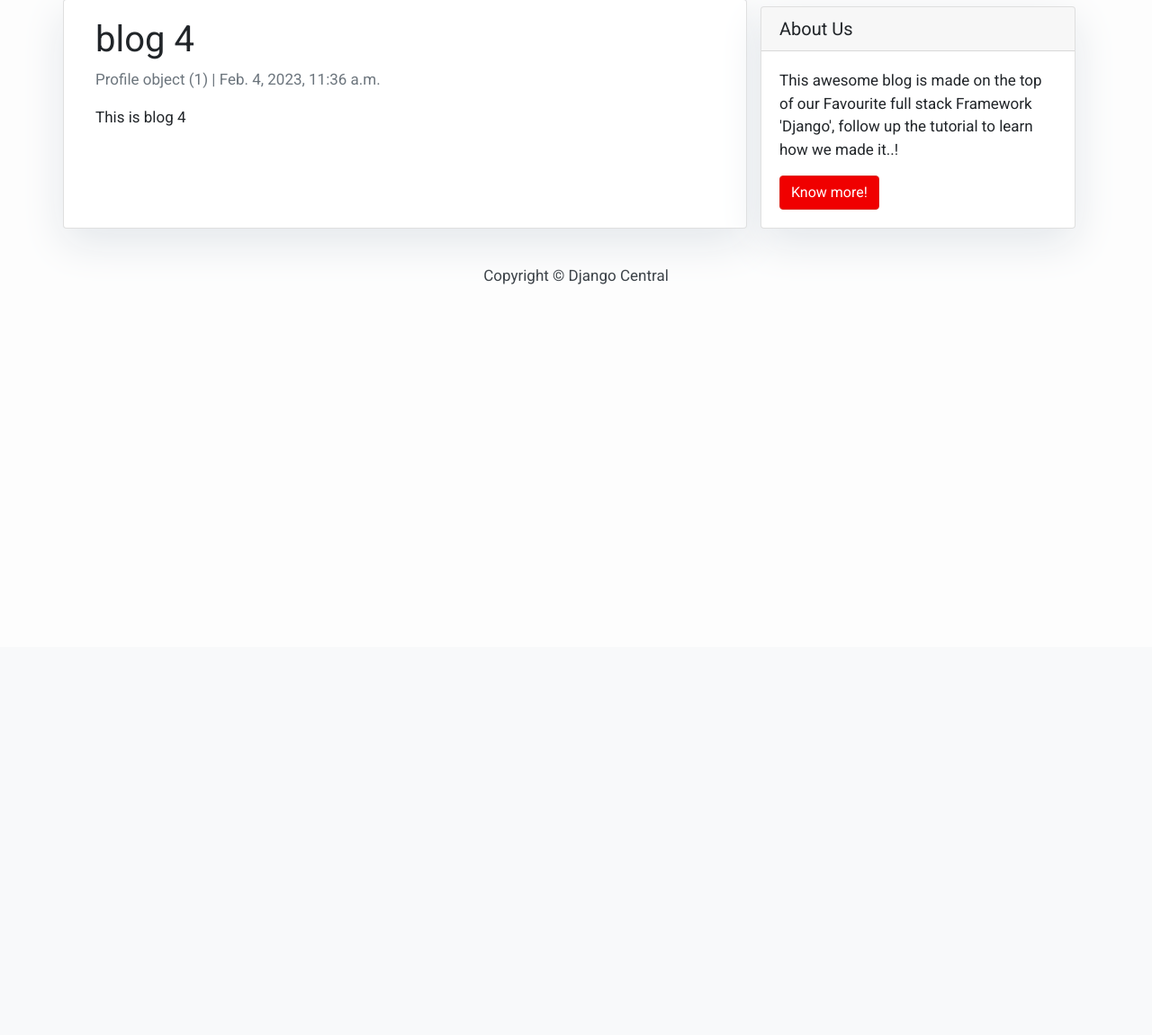
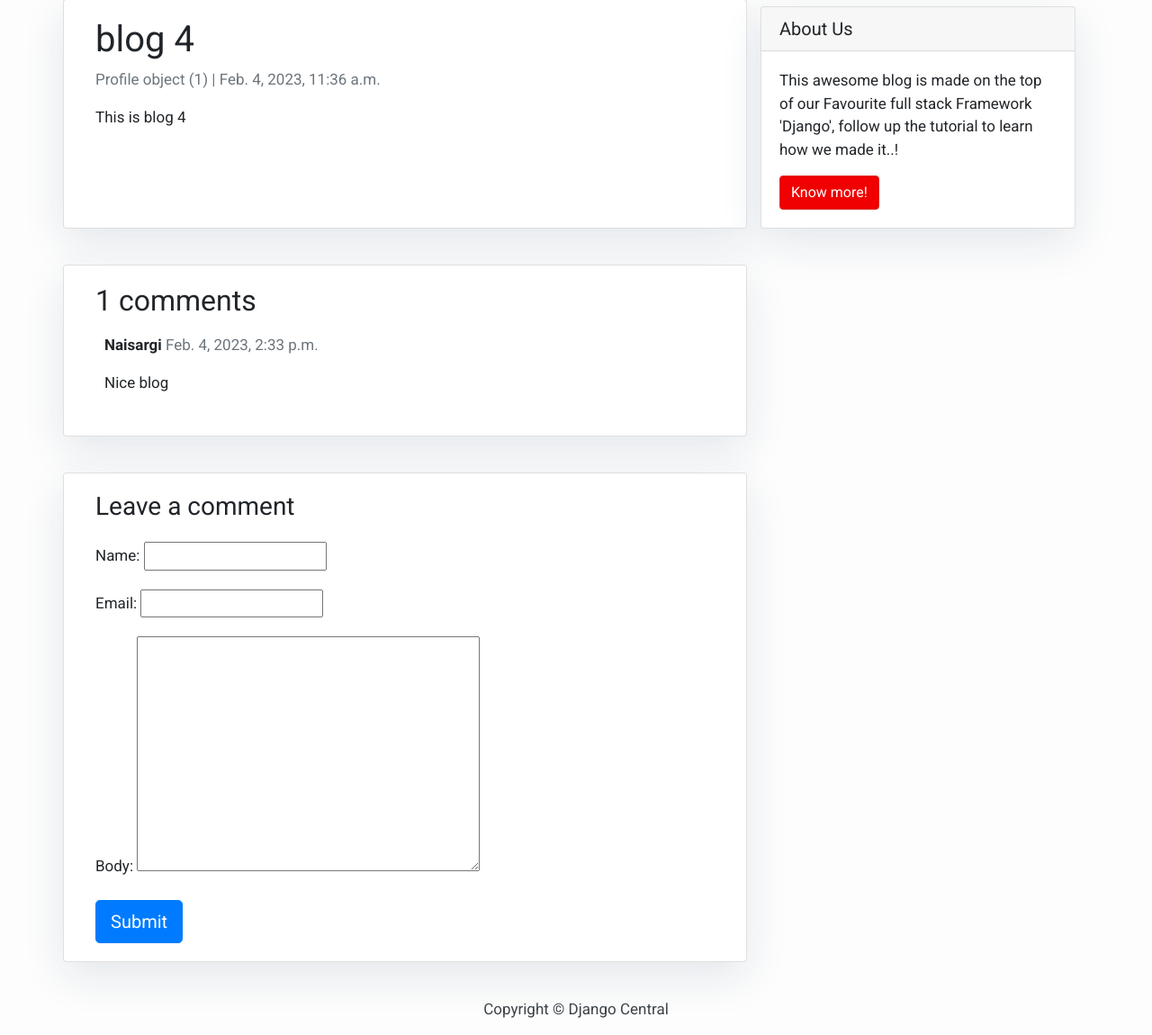
Before and after one commit to naisargi1101/winter_of_code, a Django app: a page that uses templates/blog/base.html in a window 1280 px wide. Shown: the part 81-1231 px from the top of the page at 90% size. Before the commit the page ends 397 px from the top, so only its background shows below. Run offline with Django 4.2, Linux system fonts and the light colour scheme; data comes from the database, SQL or seed files in the repository; some libraries are stand-ins or nearby versions.

Commit message:
Comments Added

```diff
--- a/blog/forms.py
+++ b/blog/forms.py
@@ -1,6 +1,6 @@
 from django_summernote.widgets import SummernoteWidget, SummernoteInplaceWidget
 from django import forms
-from .models import Post
+from .models import Post,Comment
 from django.forms import ModelForm, Select,TextInput
 
 class PostForm(ModelForm):
@@ -11,3 +11,8 @@ class PostForm(ModelForm):
             'content':SummernoteWidget(),
             'slug': forms.TextInput(attrs={'class':'form-control', 'placeholder':'Copy the title with no space and a hyphen in between'}),
         }
+
+class CommentForm(forms.ModelForm):
+    class Meta:
+        model = Comment
+        fields = ('name', 'email', 'body')
--- a/blog/models.py
+++ b/blog/models.py
@@ -27,3 +27,17 @@ class Post(models.Model):
 
     def __str__(self):
         return self.title
+
+class Comment(models.Model):
+    post = models.ForeignKey(Post,on_delete=models.CASCADE,related_name='comments')
+    name = models.CharField(max_length=80)
+    email = models.EmailField()
+    body = models.TextField()
+    created_on = models.DateTimeField(auto_now_add=True)
+    active = models.BooleanField(default=False)
+
+    class Meta:
+        ordering = ['created_on']
+
+    def __str__(self):
+        return 'Comment {} by {}'.format(self.body, self.name)
--- a/blog/urls.py
+++ b/blog/urls.py
@@ -4,7 +4,8 @@ from . import views
 
 urlpatterns = [
     path('', views.PostList.as_view(), name='homeUser'),
-    path('createPost/',views.postSave,name="createBlog"),
-    path('<slug:slug>/', views.PostDetail.as_view(), name='post_detail'),
+    path('createPost/<slug:slug>',views.postSave,name="createBlog"),
+    path('profile/',views.profile.as_view(),name="profile"),
+    path('<slug:slug>/', views.postDetail, name='post_detail'),
     path('summernote/', include('django_summernote.urls')),
 ]
--- a/blog/views.py
+++ b/blog/views.py
@@ -1,25 +1,52 @@
-from django.shortcuts import render,redirect
+from django.shortcuts import render,redirect,get_object_or_404
 from django.views import generic
-from .forms import PostForm
+from .forms import CommentForm, PostForm
 from .models import Post
+from login.models import Profile
 
 # Create your views here.
 class PostList(generic.ListView):
     queryset = Post.objects.filter(status=1).order_by('-created_on')
     template_name = 'blog/display_blog.html'
 
-class PostDetail(generic.DetailView):
-    model = Post
-    template_name = 'blog/post_detail.html'
+def postDetail(request,slug):
+    post = get_object_or_404(Post, slug=slug)
+    comments = post.comments.filter(active=True)
+    new_comment = None
+    # Comment posted
+    if request.method == 'POST':
+        comment_form = CommentForm(data=request.POST)
+        if comment_form.is_valid():
 
-def postSave(request):
+            # Create Comment object but don't save to database yet
+            new_comment = comment_form.save(commit=False)
+            # Assign the current post to the comment
+            new_comment.post = post
+            # Save the comment to the database
+            new_comment.save()
+            comment_form = CommentForm()
+    else:
+        comment_form = CommentForm()
+
+    return render(request, "blog/post_detail.html", {'post': post,
+                                           'comments': comments,
+                                           'new_comment': new_comment,
+                                           'comment_form': comment_form})
+
+def postSave(request,slug=None):
     context ={}
+    if slug:
+        post = get_object_or_404(Post, slug=slug)
+    else:
+        post = None
+    form = PostForm(request.POST or None, instance=post)
     if request.method == "POST":
-        form = PostForm(request.POST)
         if form.is_valid():
             form.save()
             return redirect("homeUser")
-    else:
-        form = PostForm()
     context['form']= form
     return render(request, "blog/create_blog.html", context)
+
+class profile(generic.ListView):
+    queryset = Post.objects.filter(author_id=1).order_by('-created_on')
+    template_name = 'blog/profile.html'
--- a/templates/blog/base.html
+++ b/templates/blog/base.html
@@ -46,7 +46,7 @@
                 <div class="collapse navbar-collapse" id="navbarResponsive">
                     <ul class="navbar-nav ml-auto">
                         <li class="nav-item text-black">
-                            <a href="#"><i class="fa-solid fa-user fa-2x" style="border: #3398E1 2px solid;border-radius: 20%;padding: 5px;"></i></a>
+                            <a href="/blog/profile"><i class="fa-solid fa-user fa-2x" style="border: #3398E1 2px solid;border-radius: 20%;padding: 5px;"></i></a>
                         </li>
                     </ul>
                 </div>
--- a/templates/blog/post_detail.html
+++ b/templates/blog/post_detail.html
@@ -4,13 +4,47 @@
   <div class="row">
     <div class="col-md-8 card mb-4  mt-3 left  top">
       <div class="card-body">
-        <h1>{% block title %} {{ object.title }} {% endblock title %}</h1>
+        <h1>{% block title %} {{ post.title }} {% endblock title %}</h1>
         <p class=" text-muted">{{ post.author }} | {{ post.created_on }}</p>
-        <p class="card-text ">{{ object.content | safe }}</p>
+        <p class="card-text ">{{ post.content | safe }}</p>
       </div>
     </div>
     {% block sidebar %} {% include 'blog/sidebar.html' %} {% endblock sidebar %}
+
+    <div class="col-md-8 card mb-4  mt-3 ">
+      <div class="card-body">
+        <!-- comments -->
+        <h2>{{ comments.count }} comments</h2>
+
+        {% for comment in comments %}
+        <div class="comments" style="padding: 10px;">
+          <p class="font-weight-bold">
+            {{ comment.name }}
+            <span class=" text-muted font-weight-normal">
+              {{ comment.created_on }}
+            </span>
+          </p>
+          {{ comment.body | linebreaks }}
+        </div>
+        {% endfor %}
+      </div>
+    </div>
+    <div class="col-md-8 card mb-4  mt-3 ">
+      <div class="card-body">
+        {% if new_comment %}
+        <div class="alert alert-success" role="alert">
+          Your comment is awaiting moderation
+        </div>
+        {% else %}
+        <h3>Leave a comment</h3>
+        <form method="post" style="margin-top: 1.3em;">
+          {{ comment_form.as_p }}
+          {% csrf_token %}
+          <button type="submit" class="btn btn-primary  btn-lg">Submit</button>
+        </form>
+        {% endif %}
+      </div>
+    </div>
   </div>
 </div>
-
 {% endblock content %}
```
Also changed, not shown: blog/admin.py (+11 -1 lines), templates/blog/profile.html (+36 -0 lines), blog/migrations/0003_remove_post_tags_comment.py (added), db.sqlite3.
